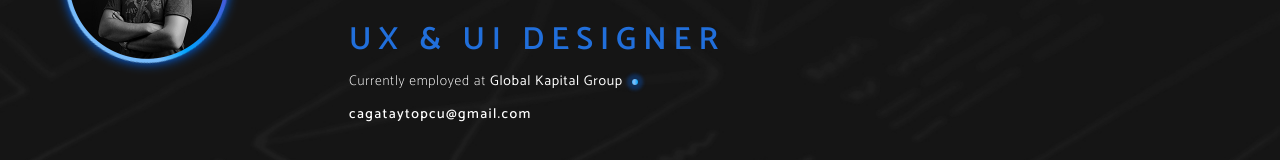
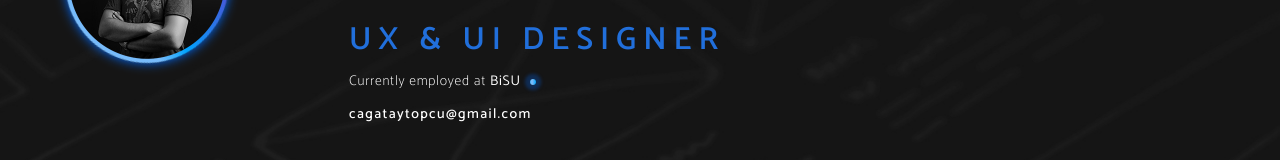
Before and after one commit to cagataytopcu/cagataytopcu.github.io, a plain HTML site: page index.html in a window 1280 px wide. Shown: the part 241-401 px from the top of the page. Drawn offline with nearby package versions, Linux system fonts and the light colour scheme.

Commit message:
Update index.html

```diff
--- a/index.html
+++ b/index.html
@@ -139,7 +139,7 @@
                     data-aos-delay="100"
                     data-aos="zoom-in"
                   >
-                    Currently employed at <span>Global Kapital Group</span>
+                    Currently employed at <span>BiSU</span>
                   </div>
                   <a
                     data-aos-delay="150"
```
